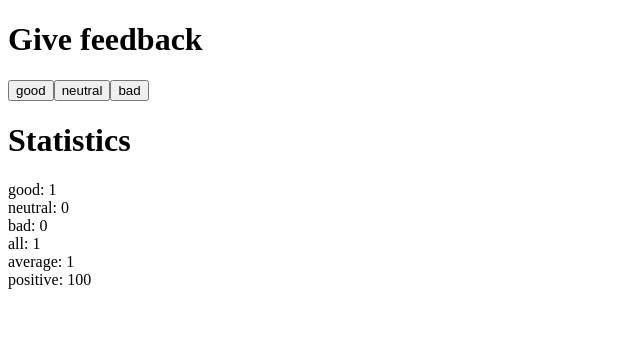
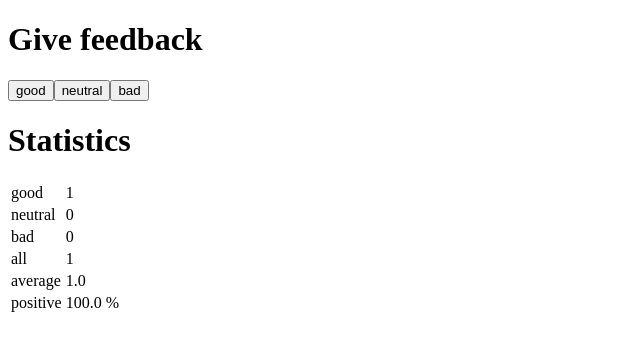
Before and after one commit to jussiviinikka/full-stack-open, a React (Vite) app in the folder osa1/unicafe/: page / in a window 1280 px wide. Both pictures are taken after a click on the button "good". Shown: the top 350 px of the page, without its empty margins (0-640 px from the left). Built offline with nearby package versions, Linux system fonts and the light colour scheme.

Commit message:
Part 1: Unicafe, step6

```diff
--- a/osa1/unicafe/src/App.jsx
+++ b/osa1/unicafe/src/App.jsx
@@ -5,29 +5,33 @@ const Button = ({onClick, text}) => (
 )
 
 const StatisticLine = ({text, value}) => {
-	return (<>{text}: {value}<br/></>)
+	return (<tr><td>{text}</td><td>{value}</td></tr>)
 }
 
 const Statistics = ({good, neutral, bad}) => {
 
 	const all = () => (good + neutral + bad)
 	const positive_perc = () => (
-		100 * (good / (good + neutral + bad))
+		<>{(100 * (good / (good + neutral + bad))).toFixed(1)} %</>
 	)
 	const average = () => (
-		(good - bad) / all()
+		((good - bad) / all()).toFixed(1)
 	)
 
 	if (all() > 0) {
 		return (
 			<div>
 			<h1>Statistics</h1>
+				<table>
+					<tbody>
 						<StatisticLine text="good" value={good}/>
 						<StatisticLine text="neutral" value={neutral}/>
 						<StatisticLine text="bad" value={bad}/>
 						<StatisticLine text="all" value={all()}/>
 						<StatisticLine text="average" value={average()}/>
 						<StatisticLine text="positive" value={positive_perc()}/>
+					</tbody>
+			</table>
 			</div>
 		)
 	}
```
Lines whose indentation alone changed are shown as unchanged.
